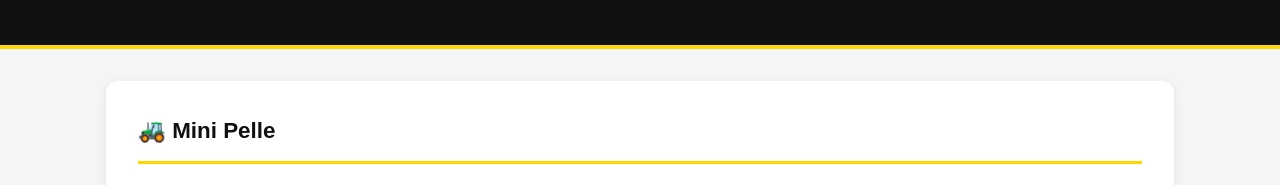
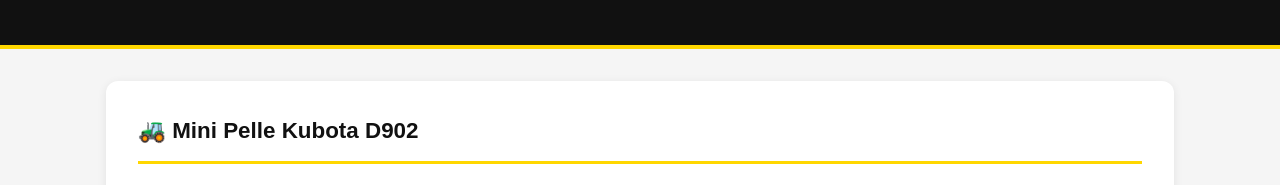
Before and after one commit to glamwear35/mini-pelle-direct, a plain HTML site: page tarifs.html in a window 1280 px wide. Shown: the part 206-391 px from the top of the page. Drawn offline with Linux system fonts and the light colour scheme.

Commit message:
Titre mini pelle Kubota D902

```diff
--- a/tarifs.html
+++ b/tarifs.html
@@ -89,7 +89,7 @@
     <div class="container">
 
         <div class="section">
-            <h2>🚜 Mini Pelle</h2>
+            <h2>🚜 Mini Pelle Kubota D902</h2>
             <div class="machine-card">
                 <div>
                     <h3>Mini Pelle Kubota D902 — 1,5 tonne</h3>
```
